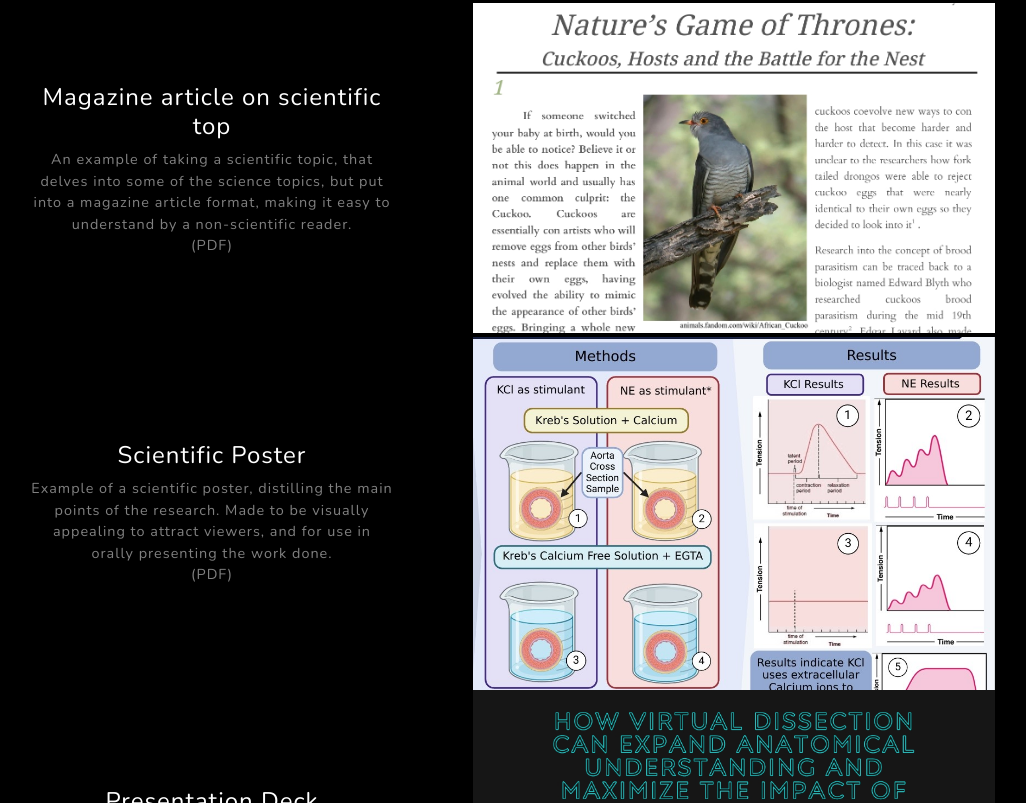
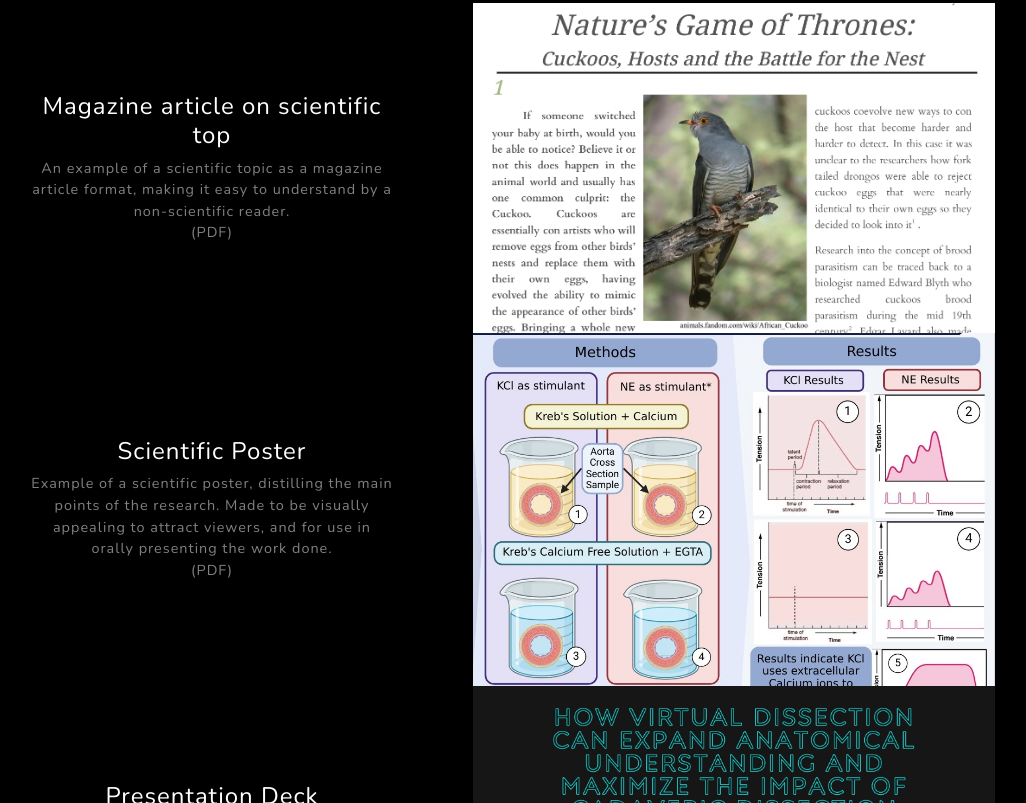
Before and after one commit to algonick/ciara, a plain HTML site: page index.html in a window 1280 px wide. Shown: the part 1043-1846 px from the top of the page, without its empty margins (167-1193 px from the left). Drawn offline with nearby package versions, Linux system fonts and the light colour scheme.

Commit message:
Update index.html

```diff
--- a/index.html
+++ b/index.html
@@ -62,7 +62,7 @@
 							<div class="project-text w-100 my-auto text-center text-lg-left">
 							<a href="pdfs/magazine_article.pdf" target="_blank">
 								<h4 class="text-white">Magazine article on scientific top</h4>
-								<p class="mb-0 text-white-50">An example of taking a scientific topic, that delves into some of the science topics, but put into a magazine article format, making it easy to understand by a non-scientific reader.</p>
+								<p class="mb-0 text-white-50">An example of a scientific topic as a magazine article format, making it easy to understand by a non-scientific reader.</p>
 								<p class="mb-0 text-white-50">(PDF)</p>
 							</a>
 							</div>
```
